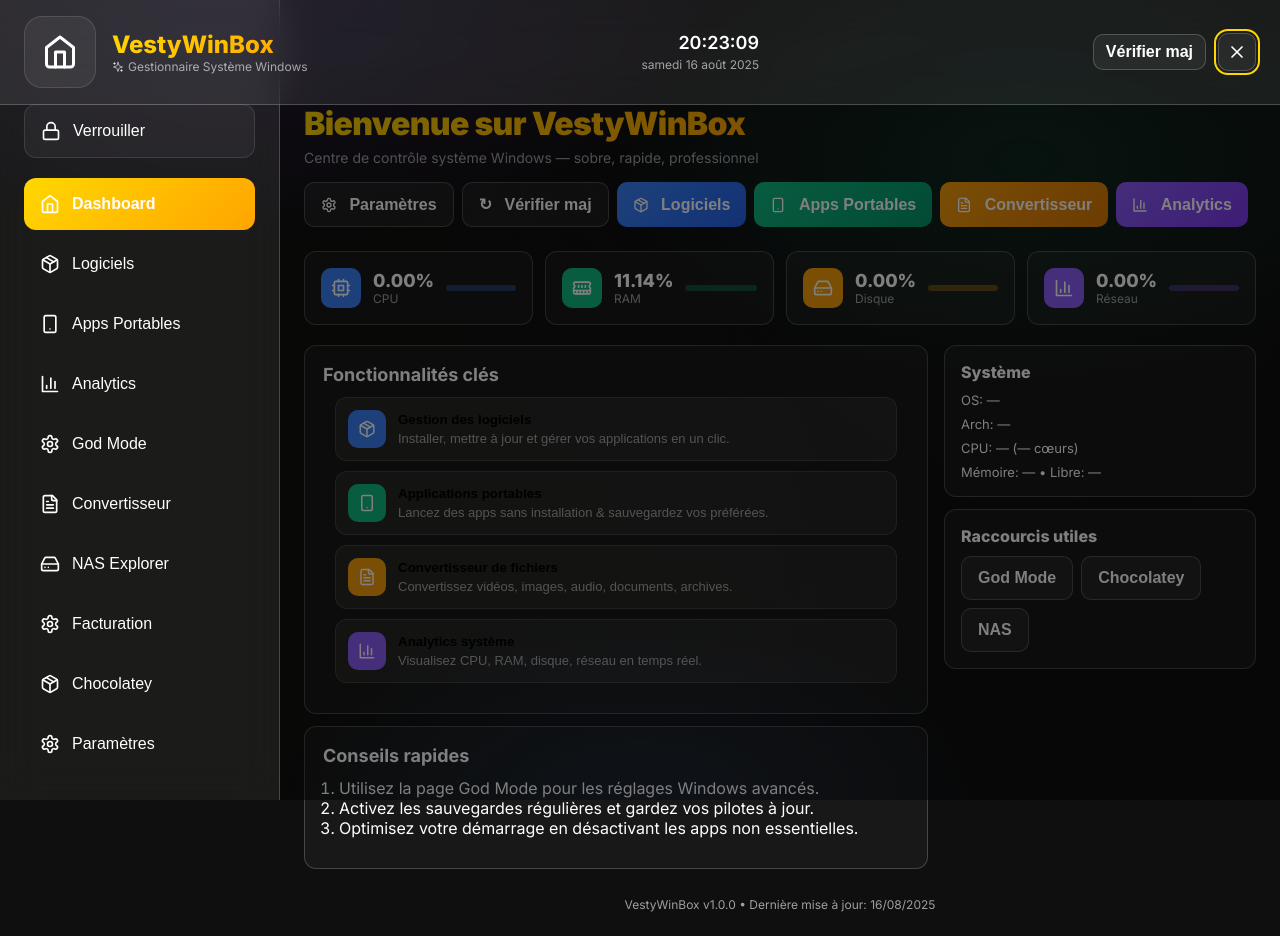
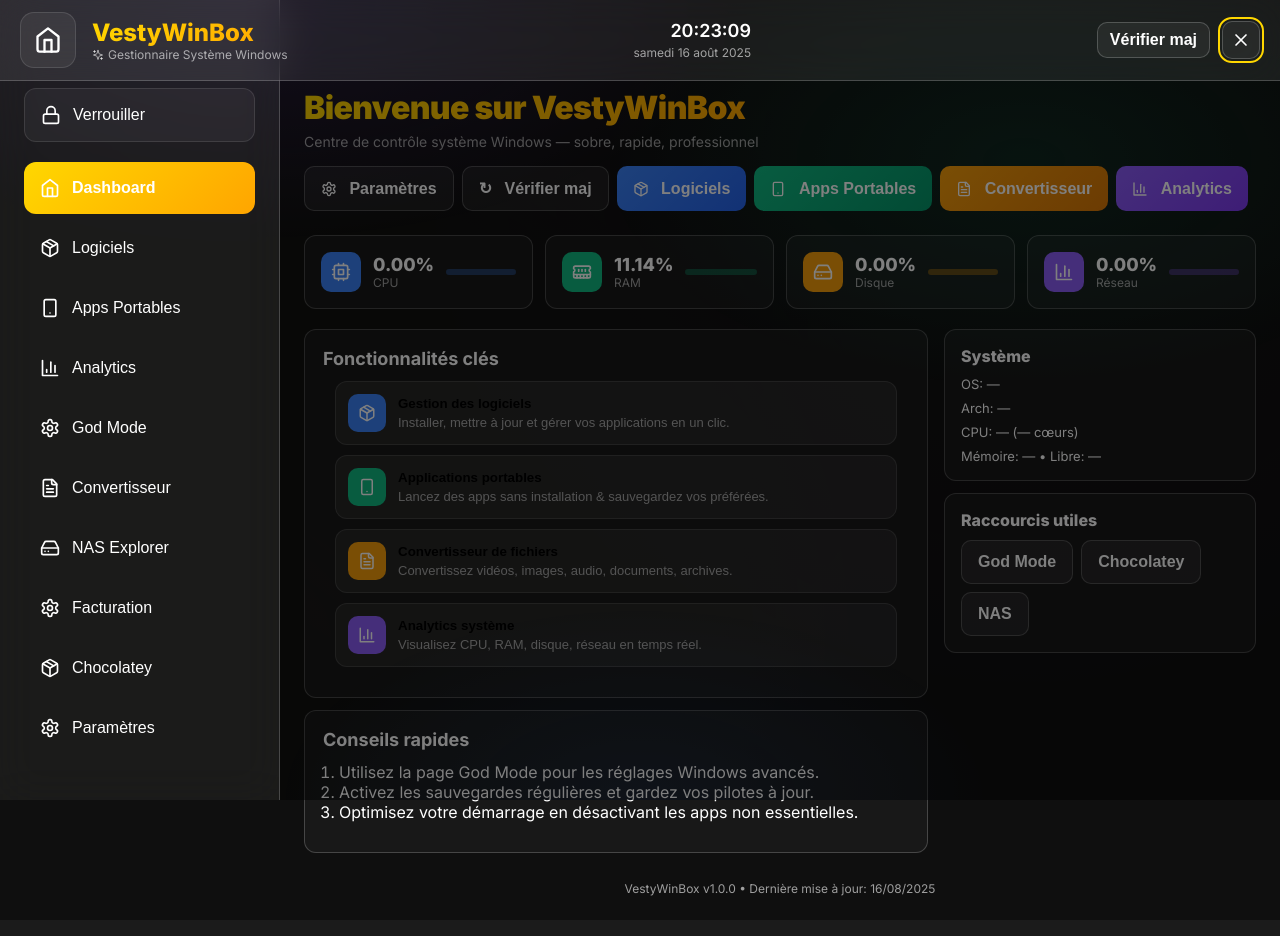
Before and after one commit to vesty91/VestyWinBox-v.2, a React (Vite) app: page / in a window 1280 px wide. Both pictures are taken after a click on the button 1237 px from the left and 52 px from the top of the page. Built offline with nearby package versions, Linux system fonts and the light colour scheme.

Commit message:
feat(ui): reduce global header height (72→56px icon, tighter padding); adjust banner, sidebar and main offsets

```diff
--- a/src/components/Layout/VIPLayout.tsx
+++ b/src/components/Layout/VIPLayout.tsx
@@ -256,7 +256,7 @@
           <div
             style={{
               position: 'fixed',
-              top: 80,
+              top: 64,
               left: isSidebarOpen || lockSidebar ? 280 : 0,
               right: 0,
               zIndex: 1000,
@@ -339,7 +339,7 @@
             background: 'var(--header-bg)',
             backdropFilter: 'blur(20px)',
             borderBottom: '1px solid var(--border)',
-            padding: '16px 24px',
+            padding: '12px 20px',
           }}
         >
           <div
@@ -358,9 +358,9 @@
             >
               <div
                 style={{
-                  width: '72px',
-                  height: '72px',
-                  borderRadius: '18px',
+                  width: '56px',
+                  height: '56px',
+                  borderRadius: '14px',
                   background: 'var(--tile-bg)',
                   border: '1px solid var(--border-soft)',
                   display: 'flex',
@@ -370,7 +370,7 @@
                   overflow: 'hidden',
                 }}
               >
-                <currentNavItem.icon size={36} color="var(--icon)" />
+                <currentNavItem.icon size={28} color="var(--icon)" />
                 <motion.div
                   style={{
                     position: 'absolute',
@@ -492,7 +492,7 @@
                 backdropFilter: 'blur(20px)',
                 borderRight: '1px solid var(--border)',
                 zIndex: 999,
-                paddingTop: '80px',
+                paddingTop: '64px',
               }}
             >
               <nav style={{ padding: '24px' }}>
@@ -591,8 +591,8 @@
         {/* Contenu principal */}
         <main
           style={{
-            paddingTop: '80px',
-            minHeight: 'calc(100vh - 80px)',
+            paddingTop: '64px',
+            minHeight: 'calc(100vh - 64px)',
             paddingLeft: isSidebarOpen || lockSidebar ? '280px' : '0',
             transition: 'padding-left 0.3s ease',
             position: 'relative',
```
